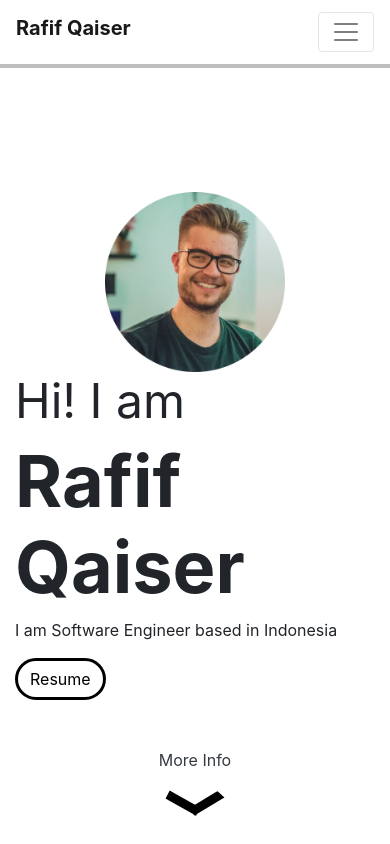
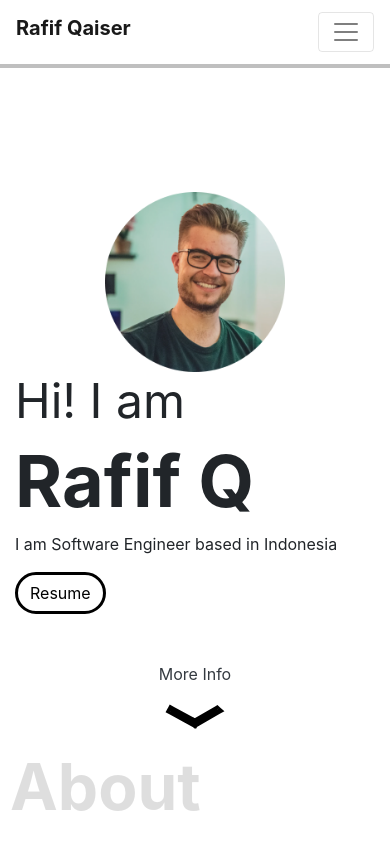
Before and after one commit to Raiserss/Portfolio, a plain HTML site: page index.html in a window 390 px wide. Shown: the top 844 px of the page. Drawn offline with nearby package versions, Linux system fonts and the light colour scheme.

Commit message:
tidy up 2 done

```diff
--- a/index.html
+++ b/index.html
@@ -41,7 +41,7 @@
         <div class="row d-flex align-items-center flex-md-row flex-column-reverse">
             <div class="col-12 col-md-8">
                 <h3 class="font-weight-normal">Hi! I am</h3>
-                <h1 class="font-weight-bold">Rafif Qaiser</h1>
+                <h1 class="font-weight-bold">Rafif Q</h1>
                 <p>I am Software Engineer based in Indonesia</p>
                 <a class="btn button" href="images/potrait.png" download="">Resume</a>
             </div>
@@ -114,7 +114,7 @@
                 <div class="row">
                     <div class="col d-flex align-items-center">
                         <img class="w-25" src="images/Facebook.svg" alt="facebook icon">
-                        <p class="mb-0 ms-2">Rafif Qaiser</p>
+                        <p class="mb-0 ms-2">RafifQ</p>
                     </div>
                     <div class="col d-flex align-items-center">
                         <img class="w-25" src="images/Instagram.svg" alt="instagram icon">
--- a/style.css
+++ b/style.css
@@ -154,7 +154,7 @@ section::before {
 
 @media only screen and (max-width: 615px) {
     section::before {
-        left: -10px;
+        left: 10px;
         font-size: 64px;
     }
 }
```
